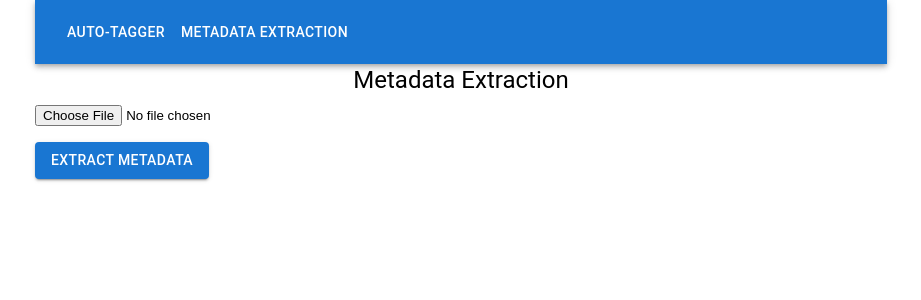
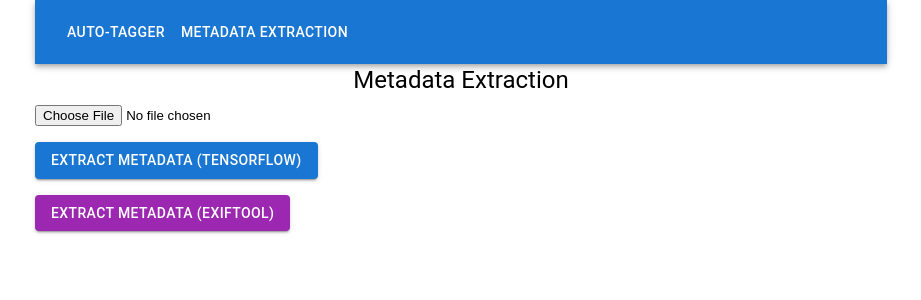
Before and after one commit to alexi-o/alexis-firebase-template, a React (Create React App) app: page /metadata-extraction in a window 1280 px wide. Shown: the top 300 px of the page, without its empty margins (179-1100 px from the left). Built offline with nearby package versions, Linux system fonts and the light colour scheme.

Commit message:
adds metadata extraction

```diff
--- a/src/components/MetadataExtraction.js
+++ b/src/components/MetadataExtraction.js
@@ -10,17 +10,14 @@
     setFile(e.target.files[0]);
   };
 
-  const handleMetadataExtraction = async () => {
+  const handleMetadataExtraction = async (url) => {
     if (!file) return;
 
     const formData = new FormData();
     formData.append("photo", file);
 
     try {
-      const response = await axios.post(
-        "http://127.0.0.1:5000/extract_metadata",
-        formData
-      );
+      const response = await axios.post(url, formData);
       setMetadata(response.data.metadata);
     } catch (error) {
       console.error("Error extracting metadata:", error);
@@ -40,9 +37,24 @@
           <Button
             variant="contained"
             color="primary"
-            onClick={handleMetadataExtraction}
+            onClick={() =>
+              handleMetadataExtraction("http://127.0.0.1:5000/extract_metadata")
+            }
           >
-            Extract Metadata
+            Extract Metadata (TensorFlow)
+          </Button>
+        </Grid>
+        <Grid item xs={12}>
+          <Button
+            variant="contained"
+            color="secondary"
+            onClick={() =>
+              handleMetadataExtraction(
+                "http://127.0.0.1:5000/extract_exif_metadata"
+              )
+            }
+          >
+            Extract Metadata (ExifTool)
           </Button>
         </Grid>
         {metadata && (
```
